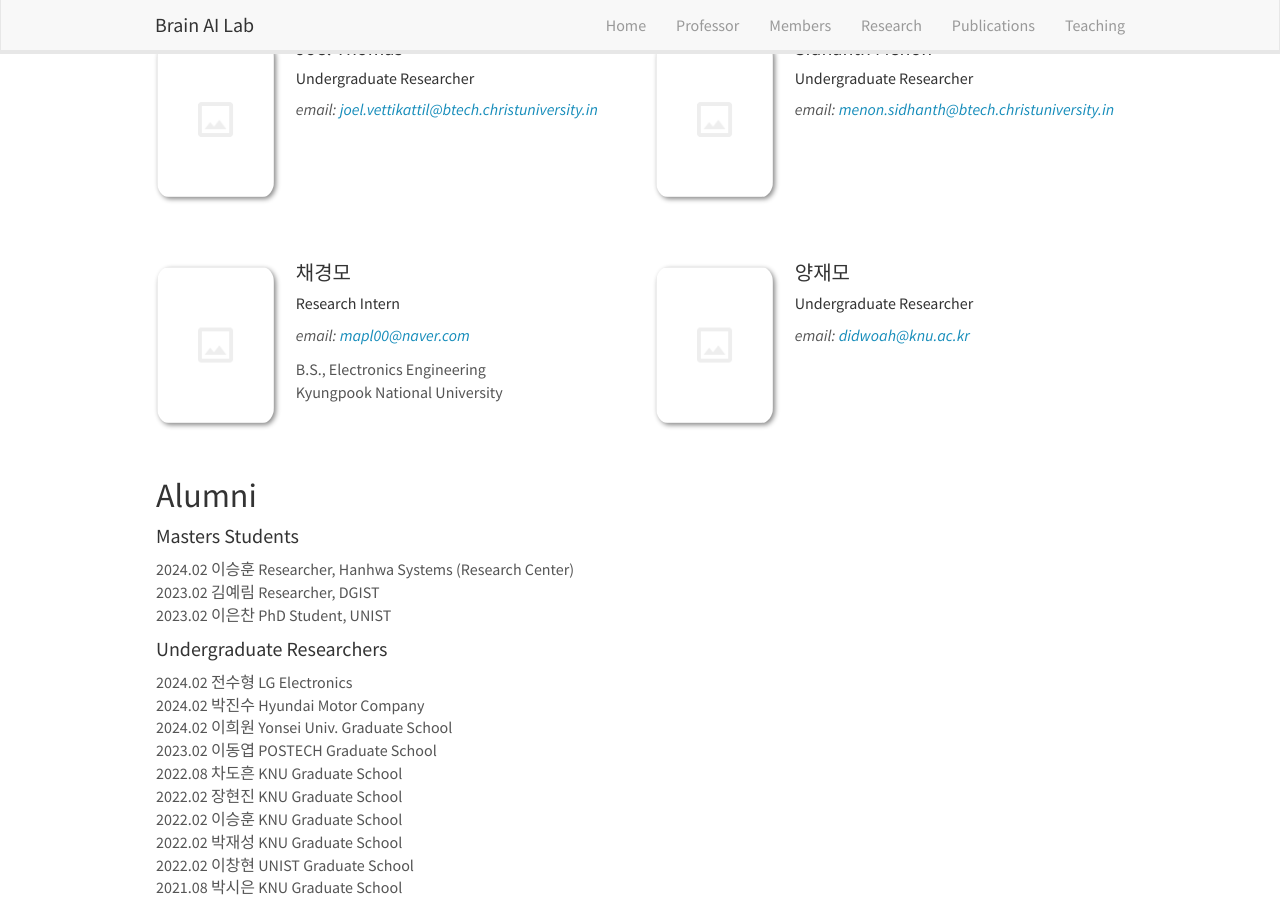
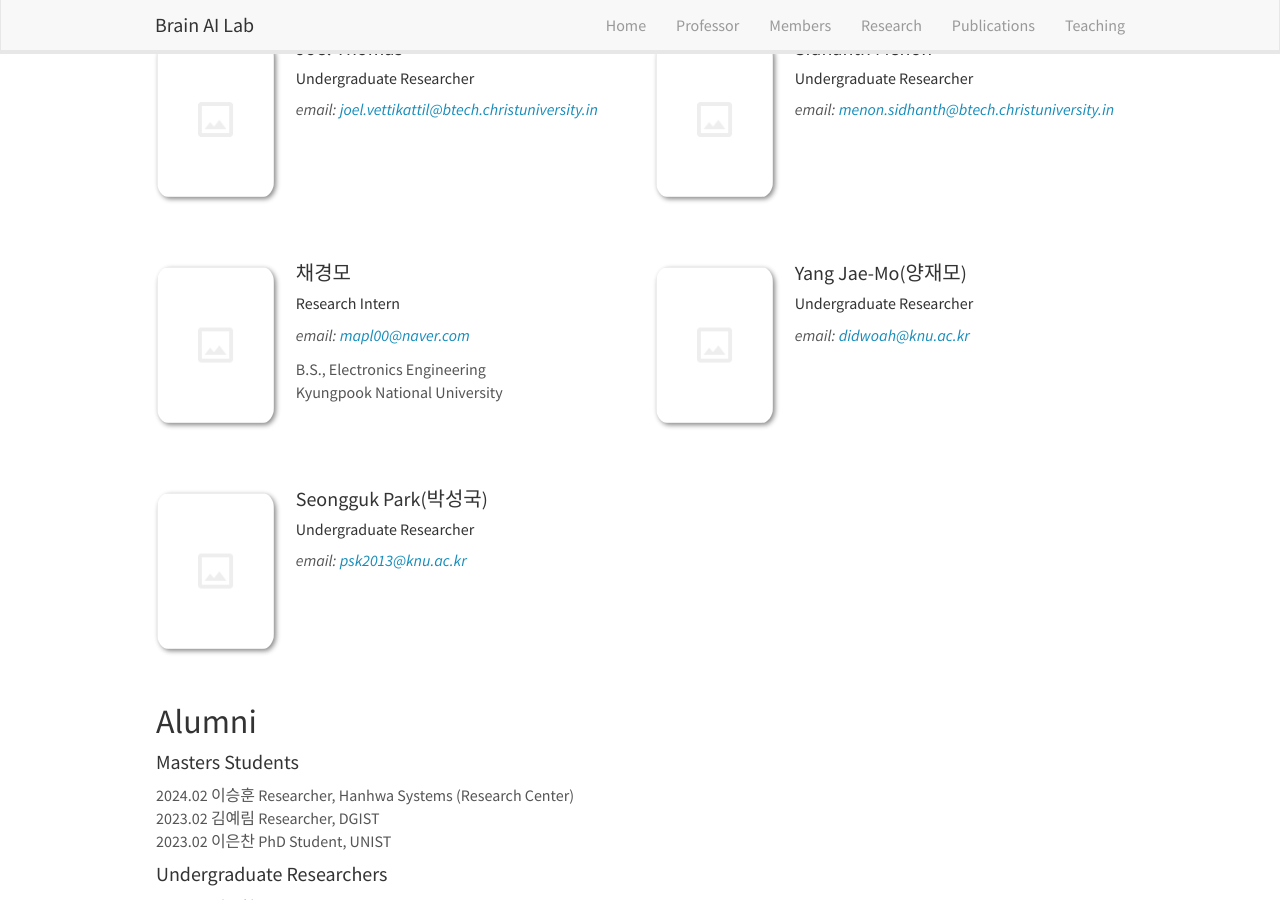
Before and after one commit to KNU-BrainAI/knu-brainai.github.io, a Jekyll site: the page built from _pages/members.md, in a window 1280 px wide and 900 px high, scrolled down 1059 px. Built offline with Jekyll 4.4.1, drawn with Linux system fonts in a browser that asks for light colours; nearby versions of some CDN libraries.

Commit message:
Update team_members.yml

```diff
--- a/_data/team_members.yml
+++ b/_data/team_members.yml
@@ -81,9 +81,17 @@
   education2: Kyungpook National University
 
 
-- name: 양재모
+- name: Yang Jae-Mo(양재모)
   photo: blank.png
   info: Undergraduate Researcher
   email: didwoah@knu.ac.kr
   number_educ: 1
   education1:
+
+
+- name: Seongguk Park(박성국)
+  photo: blank.png
+  info: Undergraduate Researcher
+  email: psk2013@knu.ac.kr
+  number_educ: 1
+  education1:
```
